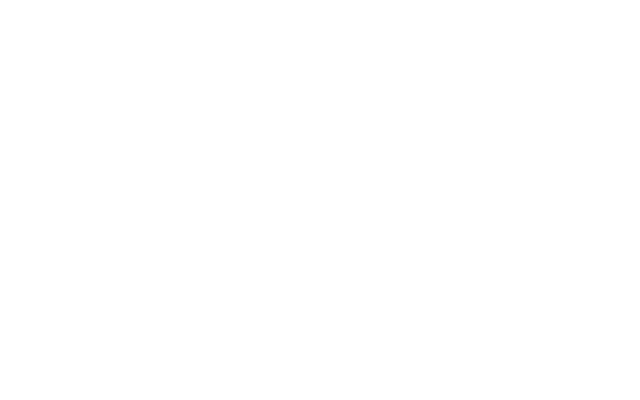
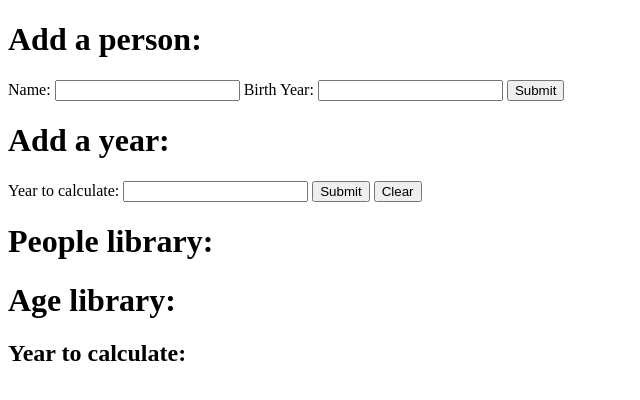
Before and after one commit to reneexie01/simple-age-calculator, a plain HTML site: page index.html in a window 1280 px wide. Shown: the whole page, without its empty margins (0-640 px from the left). Drawn offline with Linux system fonts and the light colour scheme.

Commit message:
Split code into separate modules

```diff
--- a/index.html
+++ b/index.html
@@ -1 +1 @@
-<!doctype html><html lang="en"><head><meta charset="UTF-8"><meta name="viewport" content="width=device-width,initial-scale=1"><title>Simple Age Calculator</title></head><body><script defer="defer" src="main.js"></script></body></html>
+<!doctype html><html lang="en"><head><meta charset="UTF-8"><meta name="viewport" content="width=device-width,initial-scale=1"><title>Simple Age Calculator</title></head><body><div><h1>Add a person:</h1><label for="name">Name:</label> <input id="name" name="name" class="name"> <label for="birth-year">Birth Year:</label> <input id="birth-year" name="birth-year" class="birth-year"> <button type="submit" class="person-submit">Submit</button></div><div><h1>Add a year:</h1><label for="year-calculate">Year to calculate:</label> <input id="year-calculate" name="year-calculate" class="year-calculate"> <button type="submit" class="year-submit">Submit</button> <button class="clear-year">Clear</button></div><h1>People library:</h1><div class="people-library"></div><h1>Age library:</h1><div class="year-announcer"><h2>Year to calculate:</h2></div><div class="age-library"></div><script defer="defer" src="main.js"></script></body></html>
--- a/main.js
+++ b/main.js
@@ -1 +1 @@
-console.log("hello!");
+(()=>{"use strict";const e=function(){let e=[{name:"Renee",year:"1970"},{name:"Leya",year:"1966"},{name:"Logan",year:"2000"},{name:"Tina",year:"1915"}];return{people:e,renderPeople:()=>console.log(e),clearPeople:()=>{e=[]}}}(),n=function(){let e={};return{renderPerson:()=>console.log(e),newPerson:(n,r)=>(e={name:n,year:r},e),clearPerson:()=>{e={}},addPerson:n=>{n.push(e)},removePerson:(e,n)=>{n.splice(e,1)}}}(),r=function(){const r=()=>{document.querySelector(".people-library").innerHTML=""};let o;return{personInput:function(){document.querySelector(".person-submit").addEventListener("click",(()=>{const o=document.querySelector(".name").value,t=document.querySelector(".birth-year").value;var c;n.newPerson(o,t),n.addPerson(e.people),c=e.people,r(),c.forEach((e=>{const n=document.querySelector(".people-library"),r=document.createElement("p");r.innerHTML=`Name: ${e.name}, Birth Year: ${e.year}`,n.appendChild(r)}))}))},yearInput:function(){document.querySelector(".year-submit").addEventListener("click",(()=>{const e=document.querySelector(".year-calculate").value;o=e,(e=>{document.querySelector(".year-announcer").innerHTML="";const n=document.querySelector(".year-announcer"),r=document.createElement("p");r.innerHTML=`<h2>Year to calculate: ${e}</h2> `,n.appendChild(r)})(o)}))}}}();r.personInput(),r.yearInput()})();
```
